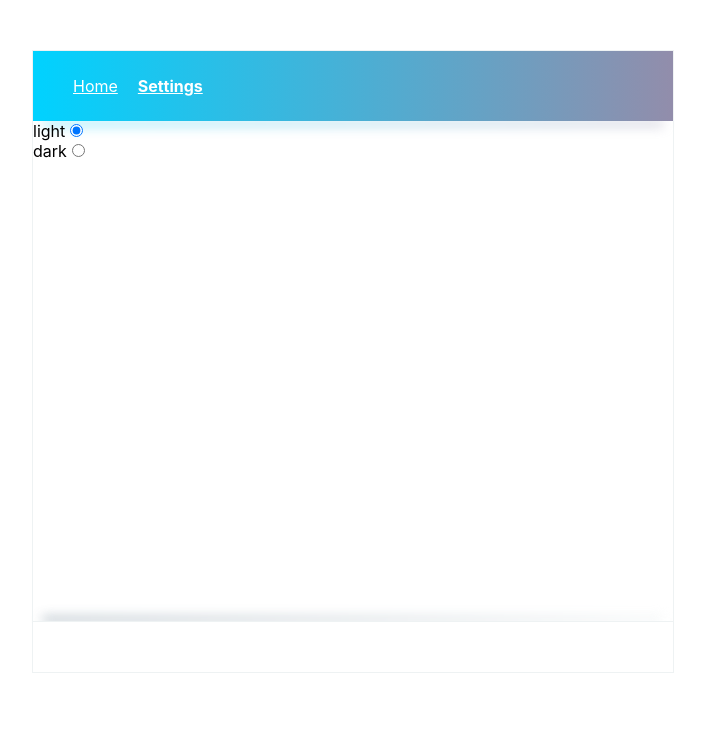
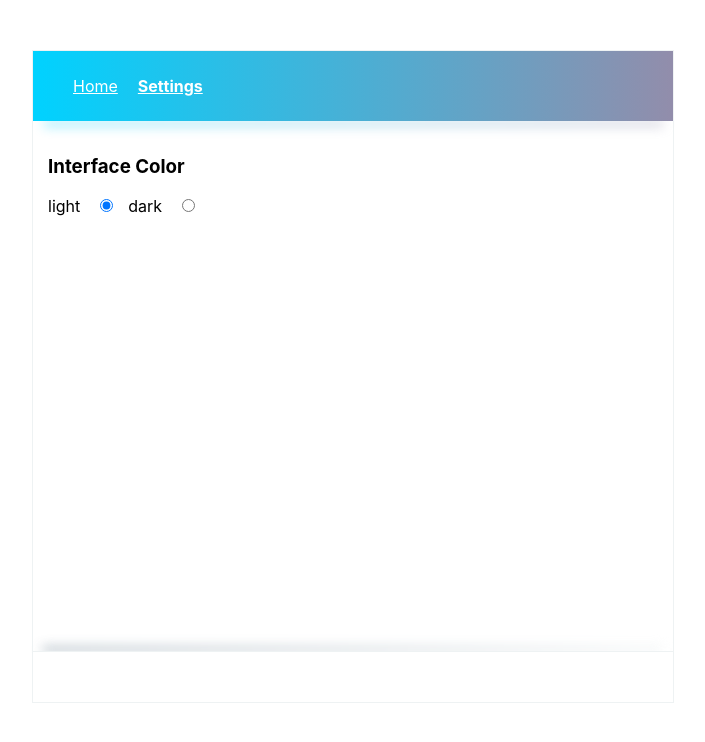
Before and after one commit to CarlosCanizal/chat-react, a React (Create React App) app: page /settings in a window 1280 px wide. Shown: the top 742 px of the page, without its empty margins (287-992 px from the left). Built offline with nearby package versions, Linux system fonts and the light colour scheme.

Commit message:
Adds Styles to ThemeSelector

```diff
--- a/src/components/BodyApp/BodyApp.module.sass
+++ b/src/components/BodyApp/BodyApp.module.sass
@@ -1,3 +1,3 @@
 .BodyApp
-    width: 100%
+    padding: 15px;
     height: 500px
--- a/src/components/Settings/Settings.js
+++ b/src/components/Settings/Settings.js
@@ -3,6 +3,7 @@ import BodyApp from '../BodyApp/BodyApp';
 import Footer from '../Footer/Footer';
 import { connect } from 'react-redux';
 import ThemeSelector from '../ThemeSelector/ThemeSelector';
+
 
 class Settings extends Component {
   render() {
--- a/src/components/ThemeSelector/ThemeSelector.js
+++ b/src/components/ThemeSelector/ThemeSelector.js
@@ -1,18 +1,24 @@
 import React, { Component } from 'react';
 import { connect } from 'react-redux';
+import styles from './ThemeSelector.module.sass';
 
 class ThemeSelector extends Component{
     render(){
         const themeList = ['light', 'dark'];
         let themes = themeList.map((theme, index)=>{
             return(
-                <div key={index}>
+                <div key={index} className={styles.ThemeSelector}>
                     <label>{theme}</label>
                     <input name="theme" type="radio" defaultChecked={theme===this.props.theme} value={theme} onChange={()=>this.props.onChangeTheme(theme)} />
                 </div>
             )
         });
-        return themes
+        return (
+            <div>
+                <h3>Interface Color</h3>
+                {themes}
+            </div>
+        )
     }
 }
 
--- /dev/null
+++ b/src/components/ThemeSelector/ThemeSelector.module.sass
@@ -0,0 +1,8 @@
+.ThemeSelector
+    display: inline-block
+
+.ThemeSelector label
+    margin-right: 15px;
+
+.ThemeSelector input
+    margin-right: 15px;
```
